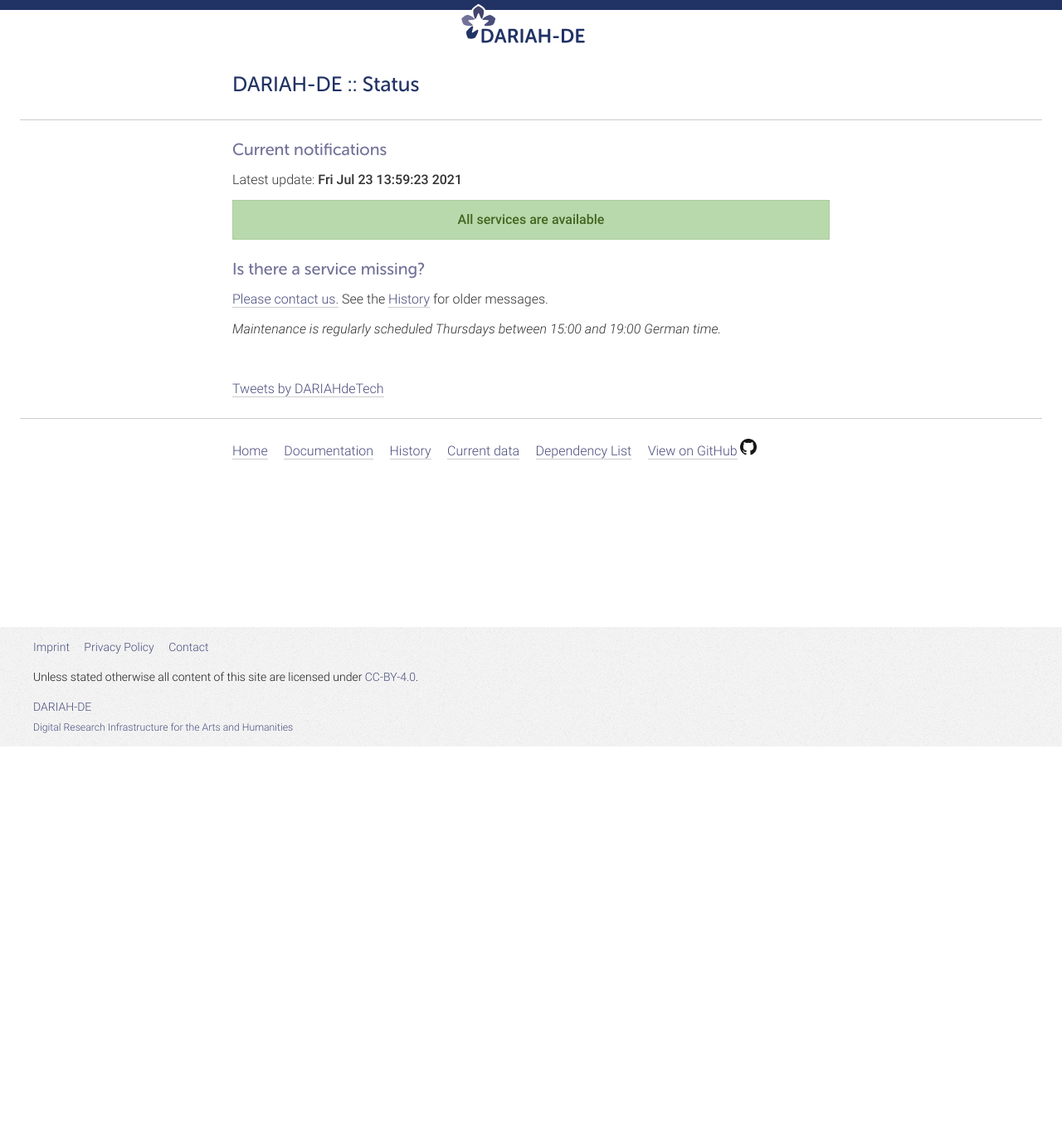
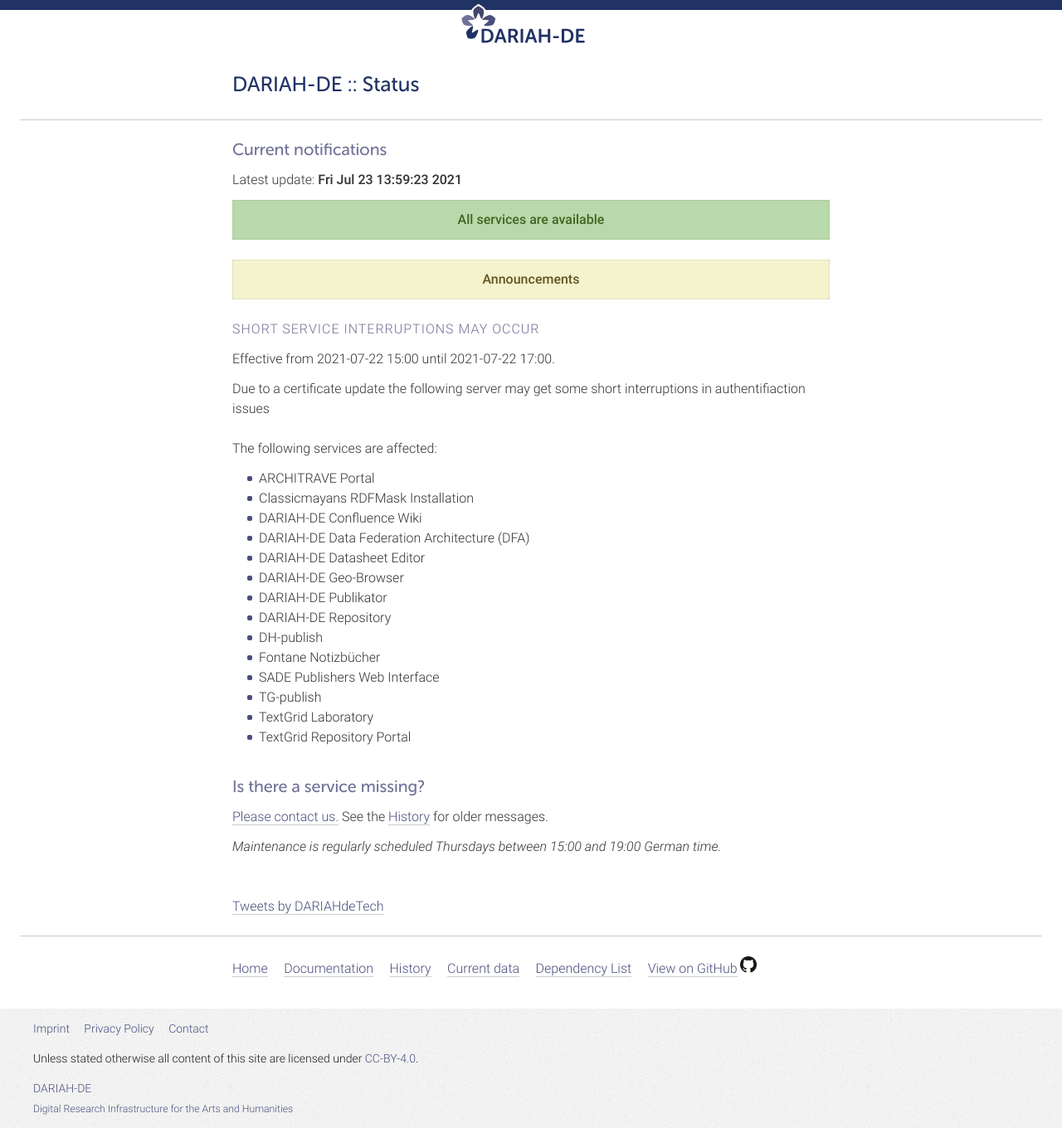
Before and after one commit to DARIAH-DE/status, a Jekyll site: the page built from index.md, in a window 1280 px wide. Shown: the whole page at 83% size. Built offline with Jekyll 4.4.1, drawn with Linux system fonts in a browser that asks for light colours; comment, search, counter and statistics services are not loaded; before the commit the page ends 900 px from its top, so only the background shows below that.

Commit message:
Wartung 22.07.

```diff
--- a/_data/announcements.yaml
+++ b/_data/announcements.yaml
@@ -1,8 +1,11 @@
 ---
-- title: 'Short TextGrid service hickups may occur'
-  date_start: '2021-07-15 15:00'
-  date_end: '2021-07-15 16:00'
-  hide: true
-  description: 'Due to a certificate update the TextGrid server may get some short hickups in authentifiaction issues'
+- title: 'Short service interruptions may occur'
+  date_start: '2021-07-22 15:00'
+  date_end: '2021-07-22 17:00'
+  hide: false
+  description: 'Due to a certificate update the following server may get some short interruptions in authentifiaction issues'
   affected:
     - '/servers/textgrid-esx2'
+    - '/servers/wiki'
+    - '/servers/pdp'
+    - '/servers/repository-de-dariah-eu'
```
